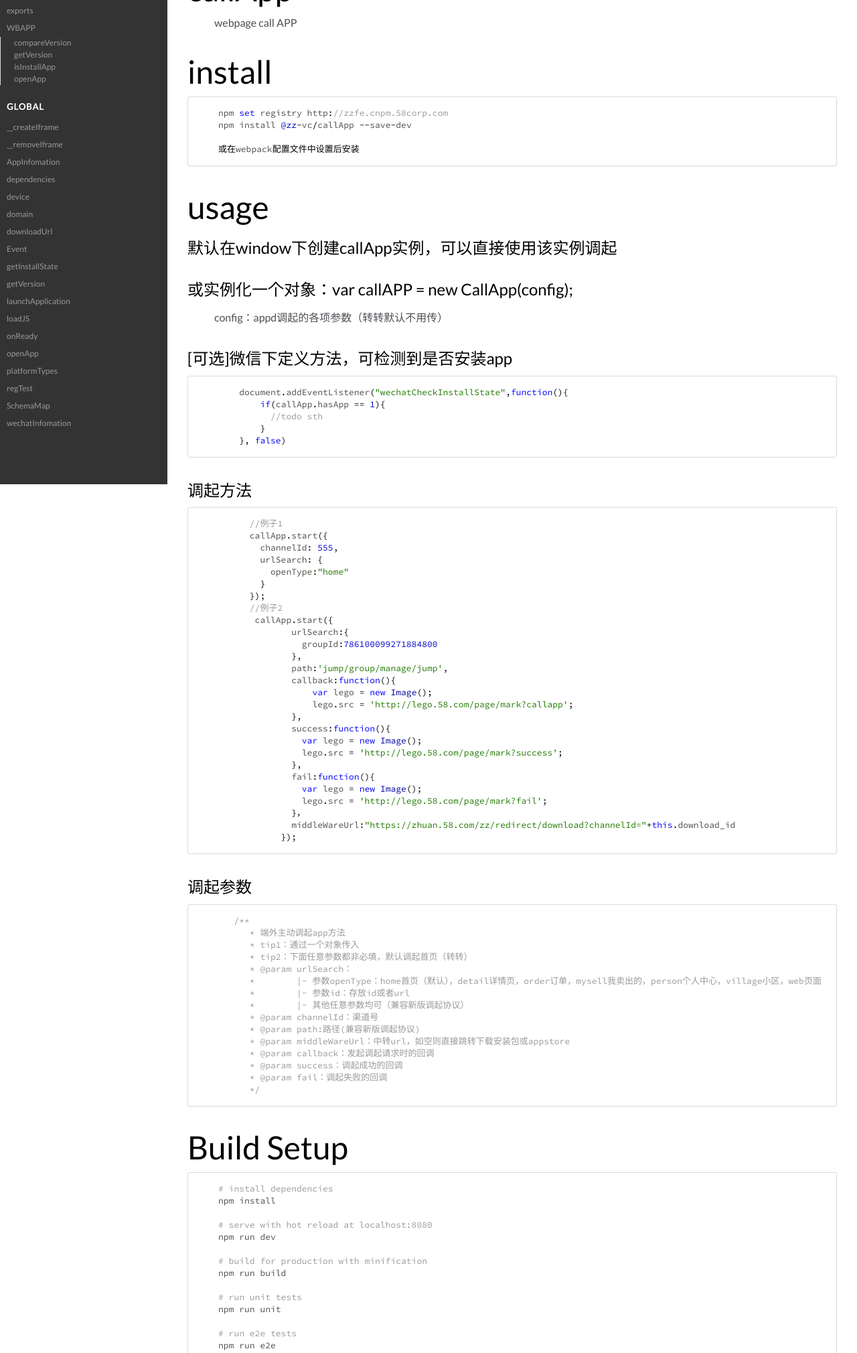
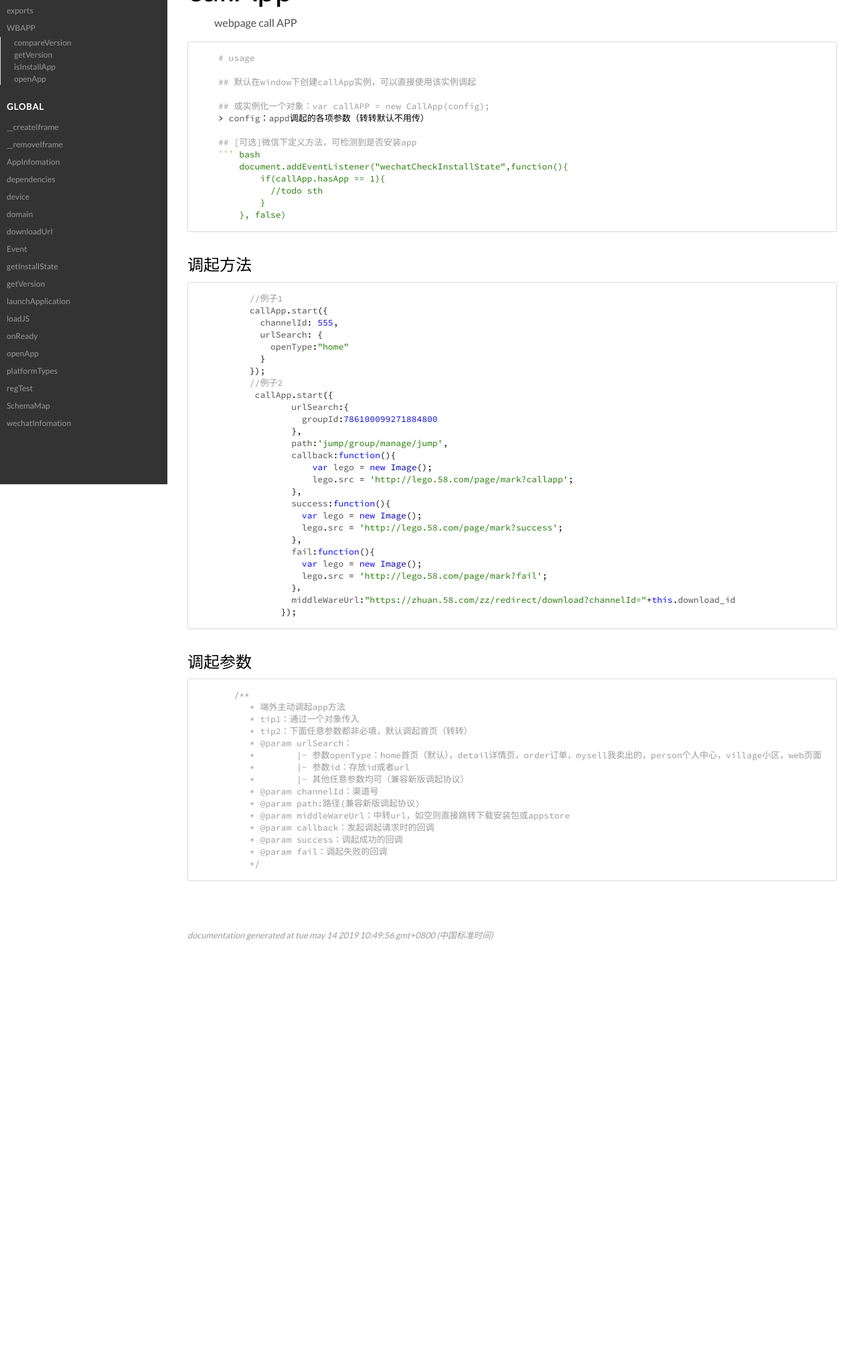
Before and after one commit to zhuanzhuanfe/call-app, a website: page docs/index.html in a window 1280 px wide. Shown: the part 77-2097 px from the top of the page at 67% size. After the commit the page ends 1517 px from the top, so only its background shows below. Drawn offline with Linux system fonts and the light colour scheme.

Commit message:
merge check app

````diff
--- a/docs/index.html
+++ b/docs/index.html
@@ -50,13 +50,16 @@
         <article><h1>callApp</h1><blockquote>
 <p>webpage call APP</p>
 </blockquote>
-<h1>install</h1><pre class="prettyprint source lang-bash"><code>npm set registry http://zzfe.cnpm.58corp.com
-npm install @zz-vc/callApp --save-dev
+<pre class="prettyprint source"><code># usage
 
-或在webpack配置文件中设置后安装</code></pre><h1>usage</h1><h2>默认在window下创建callApp实例，可以直接使用该实例调起</h2><h2>或实例化一个对象：var callAPP = new CallApp(config);</h2><blockquote>
-<p>config：appd调起的各项参数（转转默认不用传）</p>
-</blockquote>
-<h2>[可选]微信下定义方法，可检测到是否安装app</h2><pre class="prettyprint source lang-bash"><code>    document.addEventListener(&quot;wechatCheckInstallState&quot;,function(){
+## 默认在window下创建callApp实例，可以直接使用该实例调起
+
+## 或实例化一个对象：var callAPP = new CallApp(config);
+> config：appd调起的各项参数（转转默认不用传）
+
+## [可选]微信下定义方法，可检测到是否安装app
+``` bash
+    document.addEventListener(&quot;wechatCheckInstallState&quot;,function(){
         if(callApp.hasApp == 1){
           //todo sth
         }
@@ -101,23 +104,7 @@ npm install @zz-vc/callApp --save-dev
       * @param callback：发起调起请求时的回调
       * @param success：调起成功的回调
       * @param fail：调起失败的回调
-      */</code></pre><h1>Build Setup</h1><pre class="prettyprint source lang-bash"><code># install dependencies
-npm install
-
-# serve with hot reload at localhost:8080
-npm run dev
-
-# build for production with minification
-npm run build
-
-# run unit tests
-npm run unit
-
-# run e2e tests
-npm run e2e
-
-# run all tests
-npm test</code></pre><h1>默认外链地址</h1><pre class="prettyprint source"><code>https://s1.zhuanstatic.com/common/zzapp/static/js/CallApp.js</code></pre><p>For detailed explanation on how things work, checkout the <a href="http://vuejs-templates.github.io/webpack/">guide</a> and <a href="http://vuejs.github.io/vue-loader">docs for vue-loader</a>.</p></article>
+      */</code></pre></article>
     </section>
 
 
@@ -130,7 +117,7 @@ npm test</code></pre><h1>默认外链地址</h1><pre class="prettyprint source">
 <br class="clear">
 
 <footer>
-    Documentation generated at Sun May 05 2019 19:23:49 GMT+0800 (中国标准时间)
+    Documentation generated at Tue May 14 2019 10:49:56 GMT+0800 (中国标准时间)
 </footer>
 
 <script>prettyPrint();</script>
--- a/package.json
+++ b/package.json
@@ -1,6 +1,6 @@
 {
   "name": "@zz-common/call-app",
-  "version": "2.1.6-beta.5",
+  "version": "2.2.0",
   "description": "转转FE打包模版",
   "scripts": {
     "dist": "commander-tools run dist",
````
Also changed, not shown: docs/WBAPP.html (+1 -1 lines), docs/callers_58App_sdk.js.html (+1 -1 lines), docs/callers_qq_index.js.html (+1 -1 lines), docs/callers_wechat_sdk.js.html (+1 -1 lines), docs/callers_zzSeller_sdk.js.html (+1 -1 lines), docs/callers_zz_sdk.js.html (+1 -1 lines), docs/core_index.js.html (+1 -1 lines), docs/core_widgets_Event.js.html (+1 -1 lines), docs/core_widgets_loader.js.html (+1 -1 lines), docs/global.html (+2 -2 lines), docs/libs_config.js.html (+11 -2 lines), docs/libs_utils.js.html (+1 -1 lines), docs/module.exports.html (+1 -1 lines), CHANGELOG.md, 1 more files.
